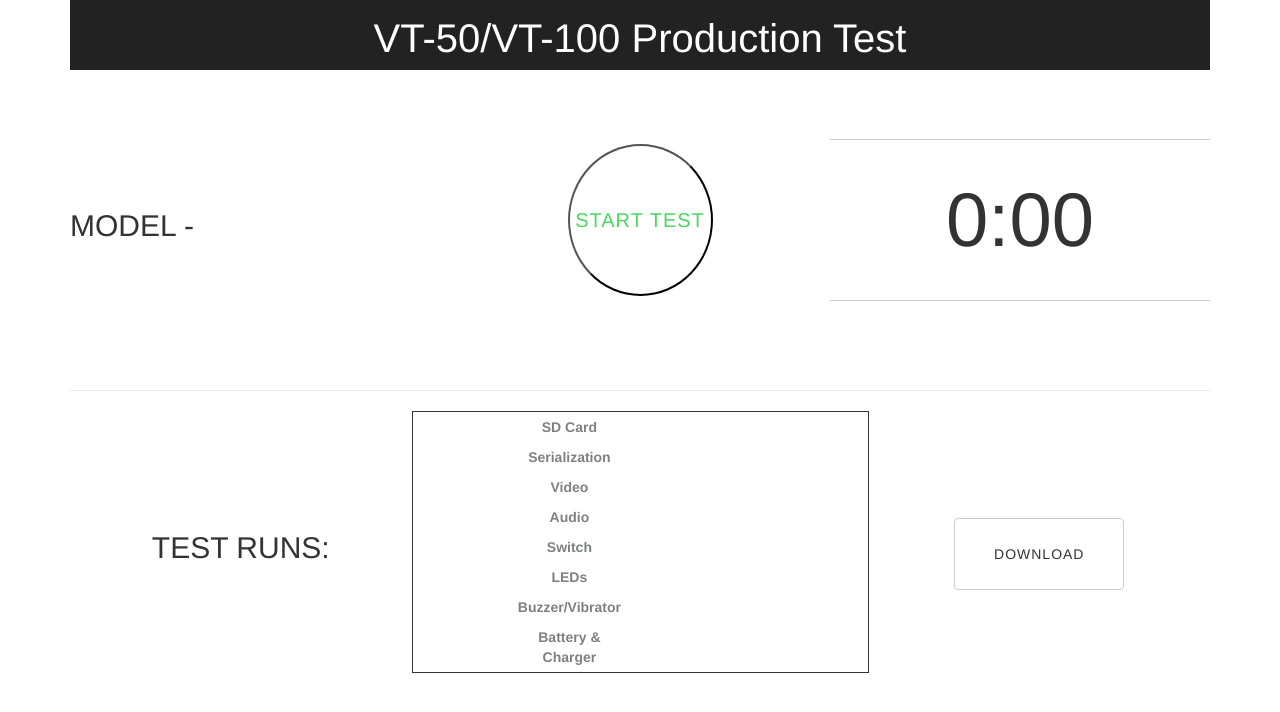
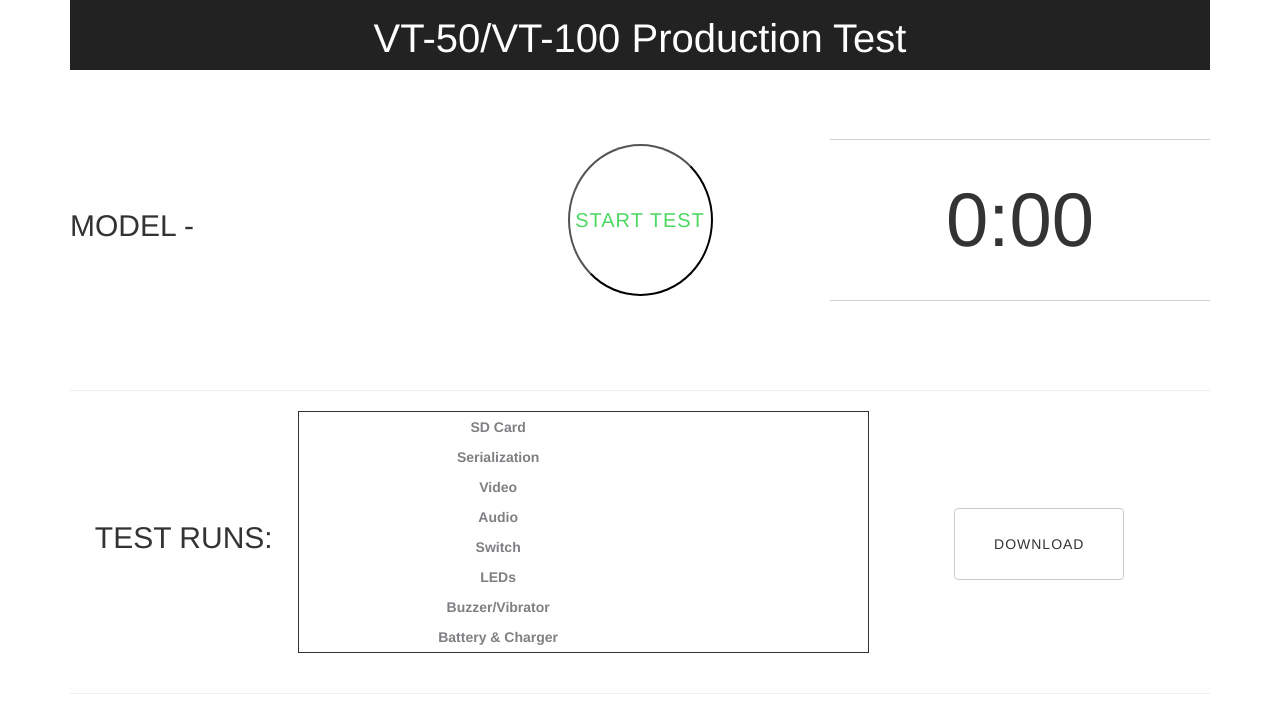
Before and after one commit to tgajdoski/react-FE, a React (Create React App) app: page / in a window 1280 px wide. Shown: the top 712 px of the page. Built offline with nearby package versions, Linux system fonts and the light colour scheme.

Commit message:
tests runs - more to the left

```diff
--- a/src/components/ThirdBlock.js
+++ b/src/components/ThirdBlock.js
@@ -87,7 +87,7 @@ class ThirdBlock extends Component {
           <table>
             <tbody>
               <tr className="liRectStyle">
-              <td className="thirdsize">
+                <td className="fifthsize">
                   <h2>TEST RUNS:</h2>
                 </td>
                 <td className="withBorder">
--- a/src/css/tests.css
+++ b/src/css/tests.css
@@ -13,6 +13,12 @@
   padding: 10px;
   color: white;
   font-size: 40px;
+}
+
+
+.fifthsize{
+  width: 20%;
+  align: left;
 }
 
 .halfsize {
```
Lines whose indentation alone changed are shown as unchanged.
